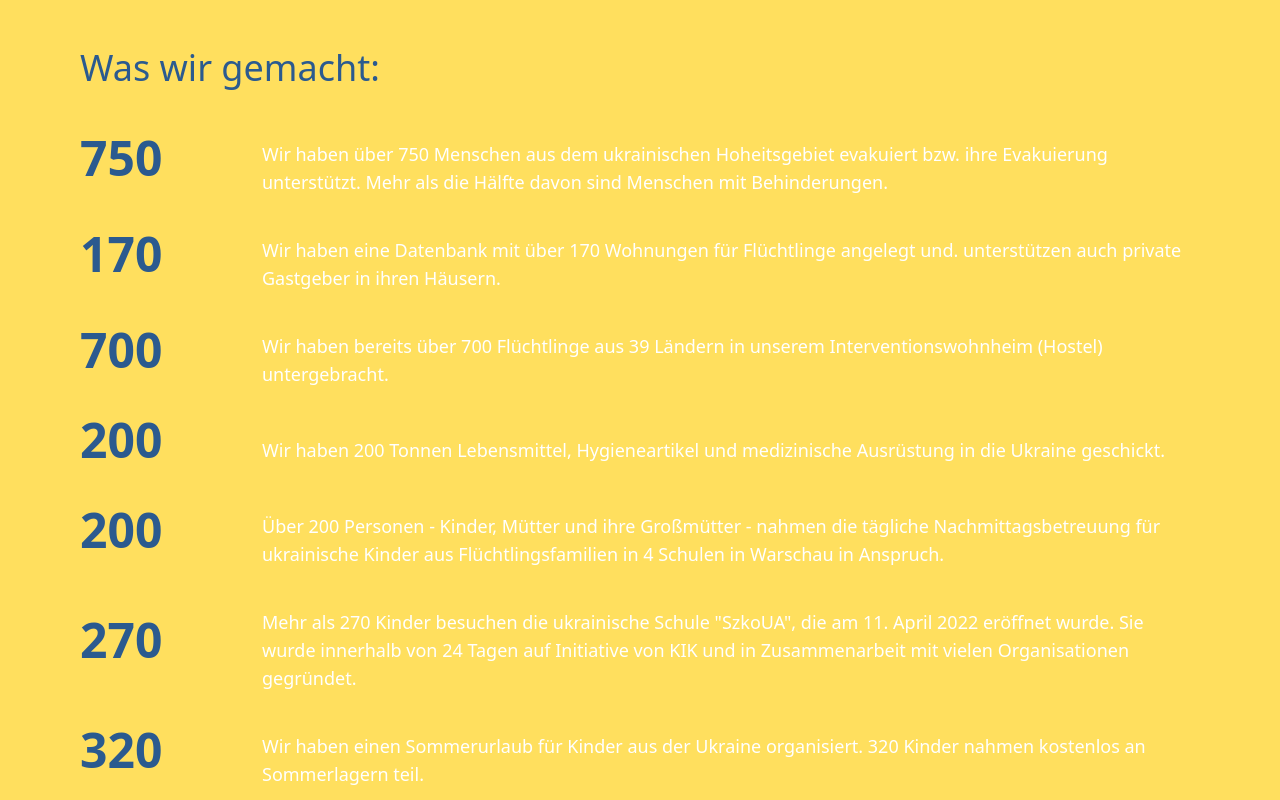
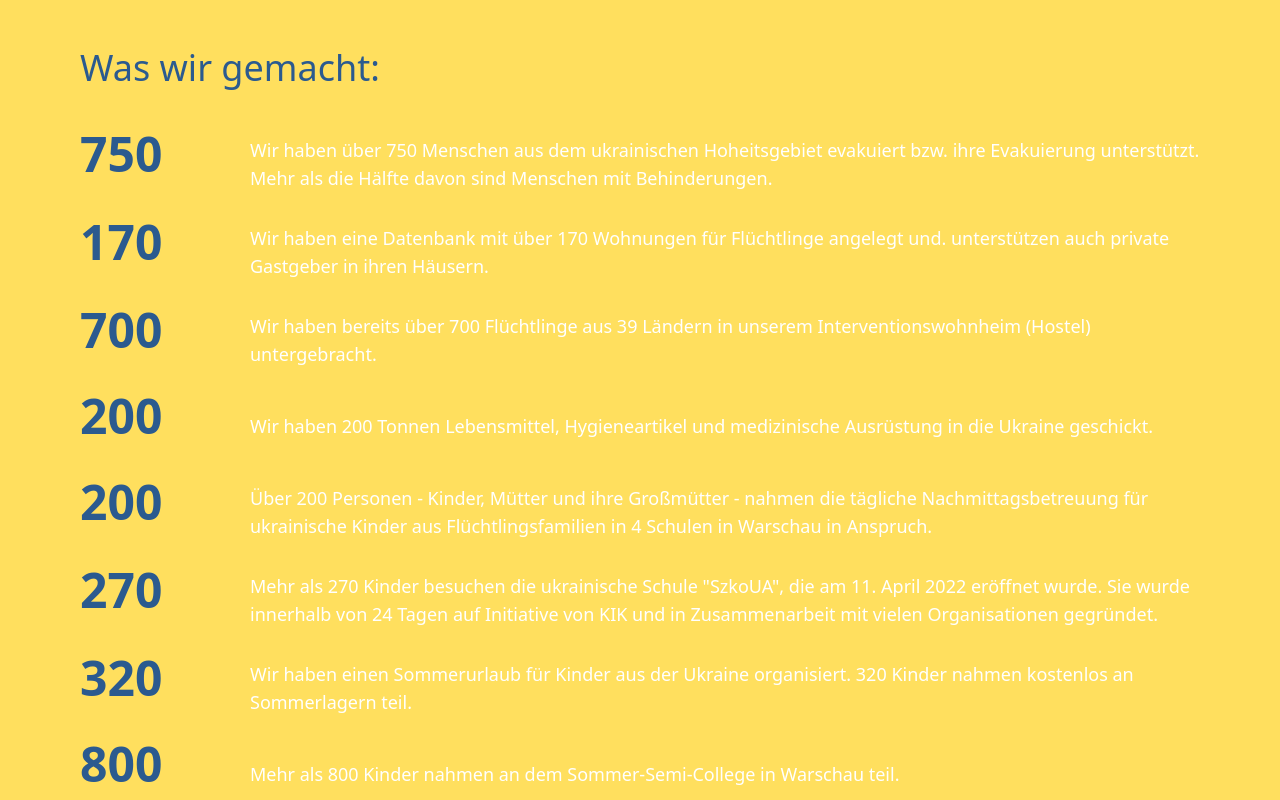
Before and after one commit to kik-waw/donate.kik.waw.pl, a Next.js app: page /de in a window 1280 px wide. Shown: the part 1620-2420 px from the top of the page. Built offline with nearby package versions, Linux system fonts and the light colour scheme.

Commit message:
fix: add padding only in y axis

```diff
--- a/components/styles.css
+++ b/components/styles.css
@@ -128,7 +128,7 @@ nav.header {
 }
 
 .about p {
-    @apply text-white p-3
+    @apply text-white py-2
 }
 .about ul {
     @apply flex flex-wrap
```
